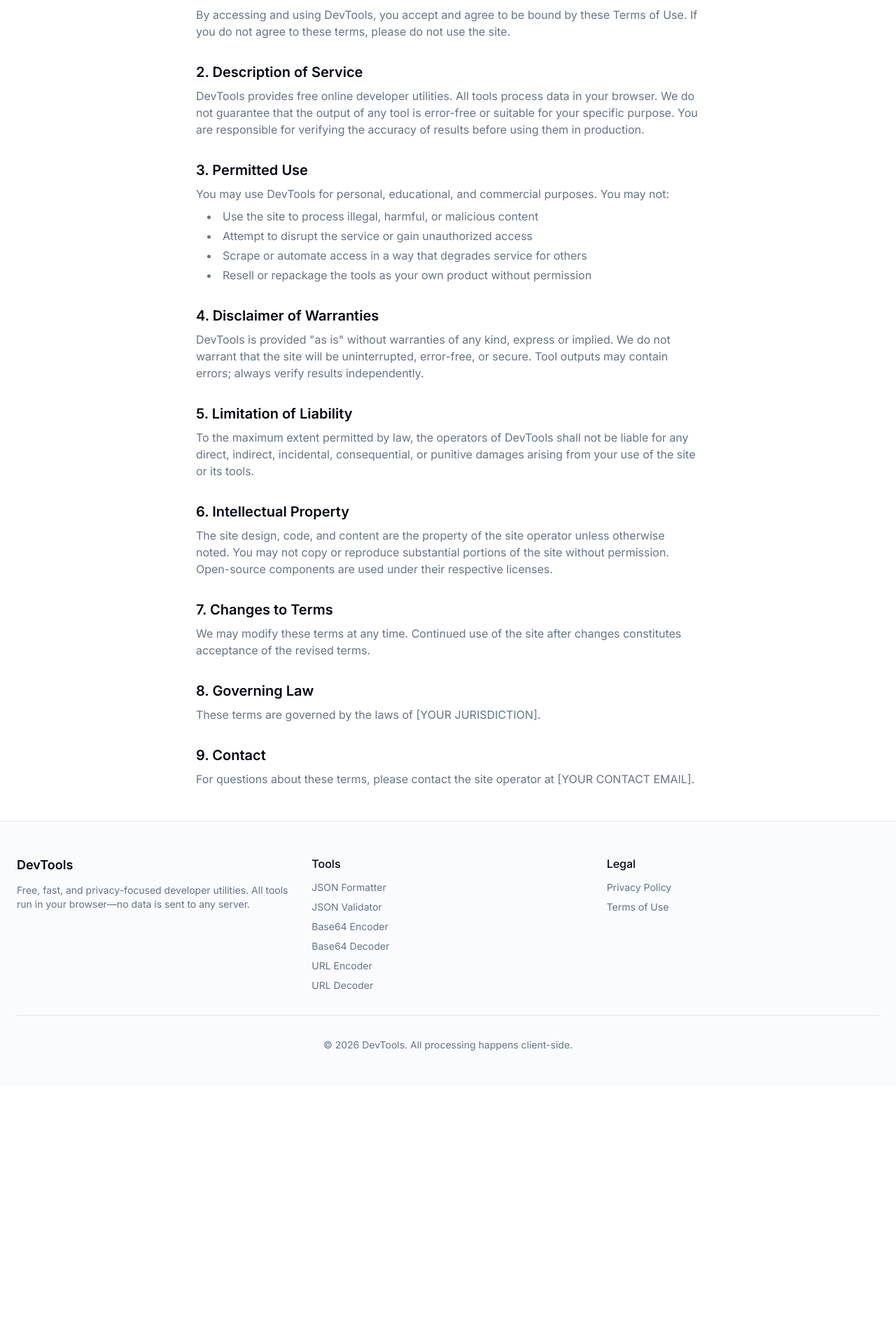
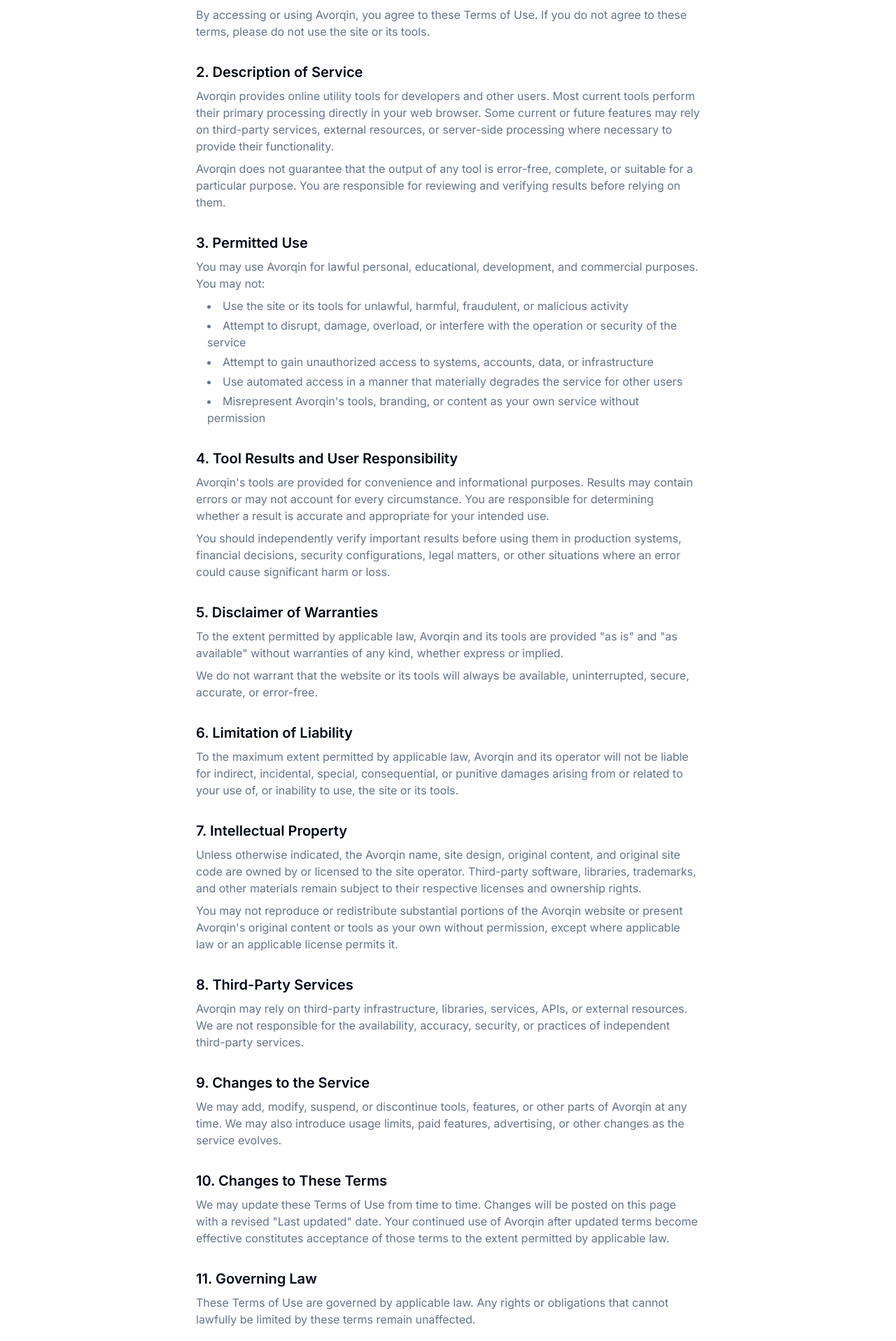
Before and after one commit to lewishopkinsa1-creator/avorqin, a Next.js app: page /terms in a window 1280 px wide. Shown: the part 264-2180 px from the top of the page at 70% size. Before the commit the page ends 1815 px from the top, so only its background shows below. Built offline with nearby package versions, Linux system fonts and the light colour scheme; no server answers.

Commit message:
Complete Avorqin branding cleanup

```diff
--- a/app/privacy/page.tsx
+++ b/app/privacy/page.tsx
@@ -1,8 +1,9 @@
 import { Metadata } from "next";
 
 export const metadata: Metadata = {
-  title: "Privacy Policy — DevTools",
-  description: "How DevTools handles your data. All tool processing happens in your browser.",
+  title: "Privacy Policy — Avorqin",
+  description:
+    "Learn how Avorqin handles your data and protects your privacy while using our browser-based utility tools.",
   alternates: {
     canonical: "/privacy/",
   },
@@ -11,108 +12,157 @@
 export default function PrivacyPage() {
   return (
     <div className="container px-4 md:px-6 py-12 max-w-3xl mx-auto">
-      <h1 className="text-3xl md:text-4xl font-bold tracking-tight mb-6">Privacy Policy</h1>
+      <h1 className="text-3xl md:text-4xl font-bold tracking-tight mb-6">
+        Privacy Policy
+      </h1>
+
       <div className="space-y-8 text-muted-foreground">
-        <p className="text-lg">Last updated: {new Date().toISOString().split("T")[0]}</p>
+        <p className="text-lg">Last updated: August 19, 2026</p>
 
         <section>
-          <h2 className="text-xl font-semibold text-foreground mb-2">Overview</h2>
+          <h2 className="text-xl font-semibold text-foreground mb-2">
+            Overview
+          </h2>
           <p>
-            DevTools is committed to privacy. This policy explains what data we collect,
-            how we use it, and what happens to the information you enter into our tools.
+            Avorqin is committed to protecting your privacy. This policy
+            explains how information is handled when you visit Avorqin and use
+            our online utility tools.
           </p>
         </section>
 
         <section>
-          <h2 className="text-xl font-semibold text-foreground mb-2">Tool Input Data</h2>
+          <h2 className="text-xl font-semibold text-foreground mb-2">
+            Tool Input Data
+          </h2>
           <p>
-            <strong>All tool processing happens entirely in your web browser.</strong> When you paste
-            JSON, Base64 text, URLs, CSV data, HTML, CSS, or timestamps into any of our tools,
-            that data is processed locally on your device using JavaScript. It is never uploaded
-            to our servers.
+            Most Avorqin tools process the information you enter directly in
+            your web browser. For these browser-based tools, input such as
+            JSON, Base64 text, URLs, CSV data, HTML, CSS, timestamps, and
+            similar content is processed locally on your device rather than
+            being sent to Avorqin for processing.
           </p>
+
           <p className="mt-2">
-            Because processing is client-side, we cannot see, store, or log the content you enter.
-            Your data remains under your control at all times.
+            Because these tools operate client-side, Avorqin does not receive
+            or store the content you enter into them.
+          </p>
+
+          <p className="mt-2">
+            If Avorqin introduces tools in the future that require server-side
+            or third-party processing, those tools may operate differently.
+            We will provide appropriate information about that processing when
+            applicable.
           </p>
         </section>
 
         <section>
-          <h2 className="text-xl font-semibold text-foreground mb-2">Analytics</h2>
+          <h2 className="text-xl font-semibold text-foreground mb-2">
+            Analytics
+          </h2>
           <p>
-            We may use privacy-friendly analytics to understand which tools are popular and
-            how visitors navigate the site. If enabled, these analytics collect only:
+            We may use privacy-focused analytics to understand site traffic,
+            which tools are useful to visitors, and how the website performs.
+            Analytics information may include:
           </p>
+
           <ul className="list-disc list-inside space-y-1 ml-4 mt-2">
-            <li>Page URLs visited</li>
-            <li>Referrer domain (where you came from)</li>
-            <li>Browser type and screen size</li>
-            <li>Country (derived from IP address, then discarded)</li>
+            <li>Pages and URLs visited</li>
+            <li>Referring website or domain</li>
+            <li>Browser and device information</li>
+            <li>Approximate geographic information</li>
+            <li>Basic website performance and traffic information</li>
           </ul>
+
           <p className="mt-2">
-            Analytics do <strong>not</strong> collect the text, JSON, CSV, URLs, or any other
-            content you enter into the tools. We do not use Google Analytics or other
-            tracking services that share data with third parties.
+            Analytics are not intended to collect the content you enter into
+            Avorqin&apos;s browser-based utility tools.
           </p>
         </section>
 
         <section>
-          <h2 className="text-xl font-semibold text-foreground mb-2">Cookies</h2>
+          <h2 className="text-xl font-semibold text-foreground mb-2">
+            Cookies and Local Storage
+          </h2>
           <p>
-            This site does not use cookies for tracking or advertising. Any cookies set are
-            strictly functional (for example, to remember your theme preference if we add
-            dark mode in the future).
+            Avorqin may use cookies or browser storage when necessary to
+            provide site functionality and remember preferences. For example,
+            Avorqin currently uses browser storage to remember your selected
+            light or dark theme.
           </p>
         </section>
 
         <section>
-          <h2 className="text-xl font-semibold text-foreground mb-2">Advertising</h2>
+          <h2 className="text-xl font-semibold text-foreground mb-2">
+            Advertising
+          </h2>
           <p>
-            We do not display third-party advertisements. If we introduce advertising in the
-            future, this policy will be updated and you will be notified.
+            Avorqin may introduce advertising or other forms of monetization
+            in the future. If third-party advertising services are added,
+            this privacy policy may be updated to explain any additional data
+            practices that apply.
           </p>
         </section>
 
         <section>
-          <h2 className="text-xl font-semibold text-foreground mb-2">Third-Party Services</h2>
+          <h2 className="text-xl font-semibold text-foreground mb-2">
+            Third-Party Services
+          </h2>
           <p>
-            This site is hosted on a static hosting provider [YOUR HOSTING PROVIDER]. These providers may log standard HTTP request data such as IP address,
-            user agent, and requested URL for security and operational purposes. We do not
-            control these logs.
+            Avorqin uses third-party infrastructure and service providers,
+            including Cloudflare, to host, deliver, secure, and operate the
+            website. These providers may process standard technical
+            information such as IP addresses, user-agent information,
+            requested URLs, and security-related request data as part of
+            providing their services.
           </p>
         </section>
 
         <section>
-          <h2 className="text-xl font-semibold text-foreground mb-2">Data Retention</h2>
+          <h2 className="text-xl font-semibold text-foreground mb-2">
+            Data Retention
+          </h2>
           <p>
-            Because tool inputs are not transmitted to our servers, we retain none of your
-            tool data. Analytics data, if collected, is retained only as long as necessary
-            to understand site usage patterns.
+            Content processed entirely within browser-based Avorqin tools is
+            not retained by Avorqin because that content is not transmitted
+            to our servers for processing. Other technical or analytics data,
+            if collected, may be retained as necessary for security,
+            operations, analytics, and website improvement.
           </p>
         </section>
 
         <section>
-          <h2 className="text-xl font-semibold text-foreground mb-2">Your Rights</h2>
+          <h2 className="text-xl font-semibold text-foreground mb-2">
+            Your Rights
+          </h2>
           <p>
-            Depending on your jurisdiction, you may have rights to access, correct, or delete
-            personal data. Since we do not collect personal data through our tools, these
-            rights are generally not applicable to tool usage. For analytics-related requests,
-            contact us using the information below.
+            Depending on your location, applicable privacy laws may provide
+            rights relating to personal information, such as rights to
+            request access, correction, or deletion. The availability and
+            scope of these rights depend on applicable law and the
+            information involved.
           </p>
         </section>
 
         <section>
-          <h2 className="text-xl font-semibold text-foreground mb-2">Contact</h2>
+          <h2 className="text-xl font-semibold text-foreground mb-2">
+            Children&apos;s Privacy
+          </h2>
           <p>
-            For privacy questions or concerns, please contact the site operator at [YOUR CONTACT EMAIL].
+            Avorqin is a general-purpose utility website and is not designed
+            specifically for children. We do not knowingly request personal
+            information from children through our browser-based utility
+            tools.
           </p>
         </section>
 
         <section>
-          <h2 className="text-xl font-semibold text-foreground mb-2">Changes to This Policy</h2>
+          <h2 className="text-xl font-semibold text-foreground mb-2">
+            Changes to This Policy
+          </h2>
           <p>
-            We may update this privacy policy from time to time. Changes will be posted on
-            this page with an updated date.
+            We may update this Privacy Policy as Avorqin evolves or as our
+            practices change. Updates will be posted on this page with a
+            revised &quot;Last updated&quot; date.
           </p>
         </section>
       </div>
--- a/app/terms/page.tsx
+++ b/app/terms/page.tsx
@@ -1,8 +1,9 @@
 import { Metadata } from "next";
 
 export const metadata: Metadata = {
-  title: "Terms of Use — DevTools",
-  description: "Terms and conditions for using DevTools online utilities.",
+  title: "Terms of Use — Avorqin",
+  description:
+    "Terms and conditions for using Avorqin's browser-based utility tools and services.",
   alternates: {
     canonical: "/terms/",
   },
@@ -11,87 +12,189 @@
 export default function TermsPage() {
   return (
     <div className="container px-4 md:px-6 py-12 max-w-3xl mx-auto">
-      <h1 className="text-3xl md:text-4xl font-bold tracking-tight mb-6">Terms of Use</h1>
+      <h1 className="text-3xl md:text-4xl font-bold tracking-tight mb-6">
+        Terms of Use
+      </h1>
+
       <div className="space-y-8 text-muted-foreground">
-        <p className="text-lg">Last updated: {new Date().toISOString().split("T")[0]}</p>
+        <p className="text-lg">Last updated: August 19, 2026</p>
 
         <section>
-          <h2 className="text-xl font-semibold text-foreground mb-2">1. Acceptance of Terms</h2>
+          <h2 className="text-xl font-semibold text-foreground mb-2">
+            1. Acceptance of Terms
+          </h2>
           <p>
-            By accessing and using DevTools, you accept and agree to be bound by these Terms of Use.
-            If you do not agree to these terms, please do not use the site.
+            By accessing or using Avorqin, you agree to these Terms of Use. If
+            you do not agree to these terms, please do not use the site or its
+            tools.
           </p>
         </section>
 
         <section>
-          <h2 className="text-xl font-semibold text-foreground mb-2">2. Description of Service</h2>
+          <h2 className="text-xl font-semibold text-foreground mb-2">
+            2. Description of Service
+          </h2>
           <p>
-            DevTools provides free online developer utilities. All tools process data in your
-            browser. We do not guarantee that the output of any tool is error-free or suitable
-            for your specific purpose. You are responsible for verifying the accuracy of results
-            before using them in production.
+            Avorqin provides online utility tools for developers and other
+            users. Most current tools perform their primary processing
+            directly in your web browser. Some current or future features may
+            rely on third-party services, external resources, or server-side
+            processing where necessary to provide their functionality.
+          </p>
+
+          <p className="mt-2">
+            Avorqin does not guarantee that the output of any tool is
+            error-free, complete, or suitable for a particular purpose. You
+            are responsible for reviewing and verifying results before relying
+            on them.
           </p>
         </section>
 
         <section>
-          <h2 className="text-xl font-semibold text-foreground mb-2">3. Permitted Use</h2>
+          <h2 className="text-xl font-semibold text-foreground mb-2">
+            3. Permitted Use
+          </h2>
           <p>
-            You may use DevTools for personal, educational, and commercial purposes. You may not:
+            You may use Avorqin for lawful personal, educational, development,
+            and commercial purposes. You may not:
           </p>
+
           <ul className="list-disc list-inside space-y-1 ml-4 mt-2">
-            <li>Use the site to process illegal, harmful, or malicious content</li>
-            <li>Attempt to disrupt the service or gain unauthorized access</li>
-            <li>Scrape or automate access in a way that degrades service for others</li>
-            <li>Resell or repackage the tools as your own product without permission</li>
+            <li>
+              Use the site or its tools for unlawful, harmful, fraudulent, or
+              malicious activity
+            </li>
+            <li>
+              Attempt to disrupt, damage, overload, or interfere with the
+              operation or security of the service
+            </li>
+            <li>
+              Attempt to gain unauthorized access to systems, accounts, data,
+              or infrastructure
+            </li>
+            <li>
+              Use automated access in a manner that materially degrades the
+              service for other users
+            </li>
+            <li>
+              Misrepresent Avorqin&apos;s tools, branding, or content as your
+              own service without permission
+            </li>
           </ul>
         </section>
 
         <section>
-          <h2 className="text-xl font-semibold text-foreground mb-2">4. Disclaimer of Warranties</h2>
+          <h2 className="text-xl font-semibold text-foreground mb-2">
+            4. Tool Results and User Responsibility
+          </h2>
           <p>
-            DevTools is provided "as is" without warranties of any kind, express or implied.
-            We do not warrant that the site will be uninterrupted, error-free, or secure.
-            Tool outputs may contain errors; always verify results independently.
+            Avorqin&apos;s tools are provided for convenience and informational
+            purposes. Results may contain errors or may not account for every
+            circumstance. You are responsible for determining whether a
+            result is accurate and appropriate for your intended use.
+          </p>
+
+          <p className="mt-2">
+            You should independently verify important results before using
+            them in production systems, financial decisions, security
+            configurations, legal matters, or other situations where an error
+            could cause significant harm or loss.
           </p>
         </section>
 
         <section>
-          <h2 className="text-xl font-semibold text-foreground mb-2">5. Limitation of Liability</h2>
+          <h2 className="text-xl font-semibold text-foreground mb-2">
+            5. Disclaimer of Warranties
+          </h2>
           <p>
-            To the maximum extent permitted by law, the operators of DevTools shall not be
-            liable for any direct, indirect, incidental, consequential, or punitive damages
-            arising from your use of the site or its tools.
+            To the extent permitted by applicable law, Avorqin and its tools
+            are provided &quot;as is&quot; and &quot;as available&quot; without
+            warranties of any kind, whether express or implied.
+          </p>
+
+          <p className="mt-2">
+            We do not warrant that the website or its tools will always be
+            available, uninterrupted, secure, accurate, or error-free.
           </p>
         </section>
 
         <section>
-          <h2 className="text-xl font-semibold text-foreground mb-2">6. Intellectual Property</h2>
+          <h2 className="text-xl font-semibold text-foreground mb-2">
+            6. Limitation of Liability
+          </h2>
           <p>
-            The site design, code, and content are the property of the site operator unless
-            otherwise noted. You may not copy or reproduce substantial portions of the site
-            without permission. Open-source components are used under their respective licenses.
+            To the maximum extent permitted by applicable law, Avorqin and its
+            operator will not be liable for indirect, incidental, special,
+            consequential, or punitive damages arising from or related to your
+            use of, or inability to use, the site or its tools.
           </p>
         </section>
 
         <section>
-          <h2 className="text-xl font-semibold text-foreground mb-2">7. Changes to Terms</h2>
+          <h2 className="text-xl font-semibold text-foreground mb-2">
+            7. Intellectual Property
+          </h2>
           <p>
-            We may modify these terms at any time. Continued use of the site after changes
-            constitutes acceptance of the revised terms.
+            Unless otherwise indicated, the Avorqin name, site design, original
+            content, and original site code are owned by or licensed to the
+            site operator. Third-party software, libraries, trademarks, and
+            other materials remain subject to their respective licenses and
+            ownership rights.
+          </p>
+
+          <p className="mt-2">
+            You may not reproduce or redistribute substantial portions of the
+            Avorqin website or present Avorqin&apos;s original content or tools
+            as your own without permission, except where applicable law or an
+            applicable license permits it.
           </p>
         </section>
 
         <section>
-          <h2 className="text-xl font-semibold text-foreground mb-2">8. Governing Law</h2>
+          <h2 className="text-xl font-semibold text-foreground mb-2">
+            8. Third-Party Services
+          </h2>
           <p>
-            These terms are governed by the laws of [YOUR JURISDICTION].
+            Avorqin may rely on third-party infrastructure, libraries,
+            services, APIs, or external resources. We are not responsible for
+            the availability, accuracy, security, or practices of independent
+            third-party services.
           </p>
         </section>
 
         <section>
-          <h2 className="text-xl font-semibold text-foreground mb-2">9. Contact</h2>
+          <h2 className="text-xl font-semibold text-foreground mb-2">
+            9. Changes to the Service
+          </h2>
           <p>
-            For questions about these terms, please contact the site operator at [YOUR CONTACT EMAIL].
+            We may add, modify, suspend, or discontinue tools, features, or
+            other parts of Avorqin at any time. We may also introduce usage
+            limits, paid features, advertising, or other changes as the
+            service evolves.
+          </p>
+        </section>
+
+        <section>
+          <h2 className="text-xl font-semibold text-foreground mb-2">
+            10. Changes to These Terms
+          </h2>
+          <p>
+            We may update these Terms of Use from time to time. Changes will
+            be posted on this page with a revised &quot;Last updated&quot;
+            date. Your continued use of Avorqin after updated terms become
+            effective constitutes acceptance of those terms to the extent
+            permitted by applicable law.
+          </p>
+        </section>
+
+        <section>
+          <h2 className="text-xl font-semibold text-foreground mb-2">
+            11. Governing Law
+          </h2>
+          <p>
+            These Terms of Use are governed by applicable law. Any rights or
+            obligations that cannot lawfully be limited by these terms remain
+            unaffected.
           </p>
         </section>
       </div>
--- a/components/shared/footer.tsx
+++ b/components/shared/footer.tsx
@@ -5,43 +5,57 @@
   return (
     <footer className="border-t bg-muted/40">
       <div className="container px-4 md:px-6 py-12">
-        <div className="grid grid-cols-1 md:grid-cols-3 gap-8">
+        <div className="grid grid-cols-1 gap-8 md:grid-cols-3">
           <div>
-            <h3 className="text-lg font-semibold mb-3">DevTools</h3>
+            <h3 className="mb-3 text-lg font-semibold">Avorqin</h3>
             <p className="text-sm text-muted-foreground">
-              Free, fast, and privacy-focused developer utilities. All tools run in your browser—no data is sent to any server.
+              Fast, practical browser-based utilities for developers and
+              everyday technical tasks.
             </p>
           </div>
+
           <div>
-            <h4 className="font-medium mb-3">Tools</h4>
+            <h4 className="mb-3 font-medium">Tools</h4>
             <ul className="space-y-2 text-sm text-muted-foreground">
               {tools.slice(0, 6).map((tool) => (
                 <li key={tool.slug}>
-                  <Link href={`/tools/${tool.slug}/`} className="hover:text-foreground transition-colors">
+                  <Link
+                    href={`/tools/${tool.slug}/`}
+                    className="transition-colors hover:text-foreground"
+                  >
                     {tool.name}
                   </Link>
                 </li>
               ))}
             </ul>
           </div>
+
           <div>
-            <h4 className="font-medium mb-3">Legal</h4>
+            <h4 className="mb-3 font-medium">Legal</h4>
             <ul className="space-y-2 text-sm text-muted-foreground">
               <li>
-                <Link href="/privacy/" className="hover:text-foreground transition-colors">
+                <Link
+                  href="/privacy/"
+                  className="transition-colors hover:text-foreground"
+                >
                   Privacy Policy
                 </Link>
               </li>
+
               <li>
-                <Link href="/terms/" className="hover:text-foreground transition-colors">
+                <Link
+                  href="/terms/"
+                  className="transition-colors hover:text-foreground"
+                >
                   Terms of Use
                 </Link>
               </li>
             </ul>
           </div>
         </div>
-        <div className="mt-8 pt-8 border-t text-center text-sm text-muted-foreground">
-          © {new Date().getFullYear()} DevTools. All processing happens client-side.
+
+        <div className="mt-8 border-t pt-8 text-center text-sm text-muted-foreground">
+          © {new Date().getFullYear()} Avorqin. Simple tools, done right.
         </div>
       </div>
     </footer>
--- a/package.json
+++ b/package.json
@@ -1,5 +1,5 @@
 {
-  "name": "devtools-site",
+  "name": "avorqin",
   "version": "1.0.0",
   "private": true,
   "scripts": {
```
Also changed, not shown: 1 other file (tests, documents, lock files or other folders).
